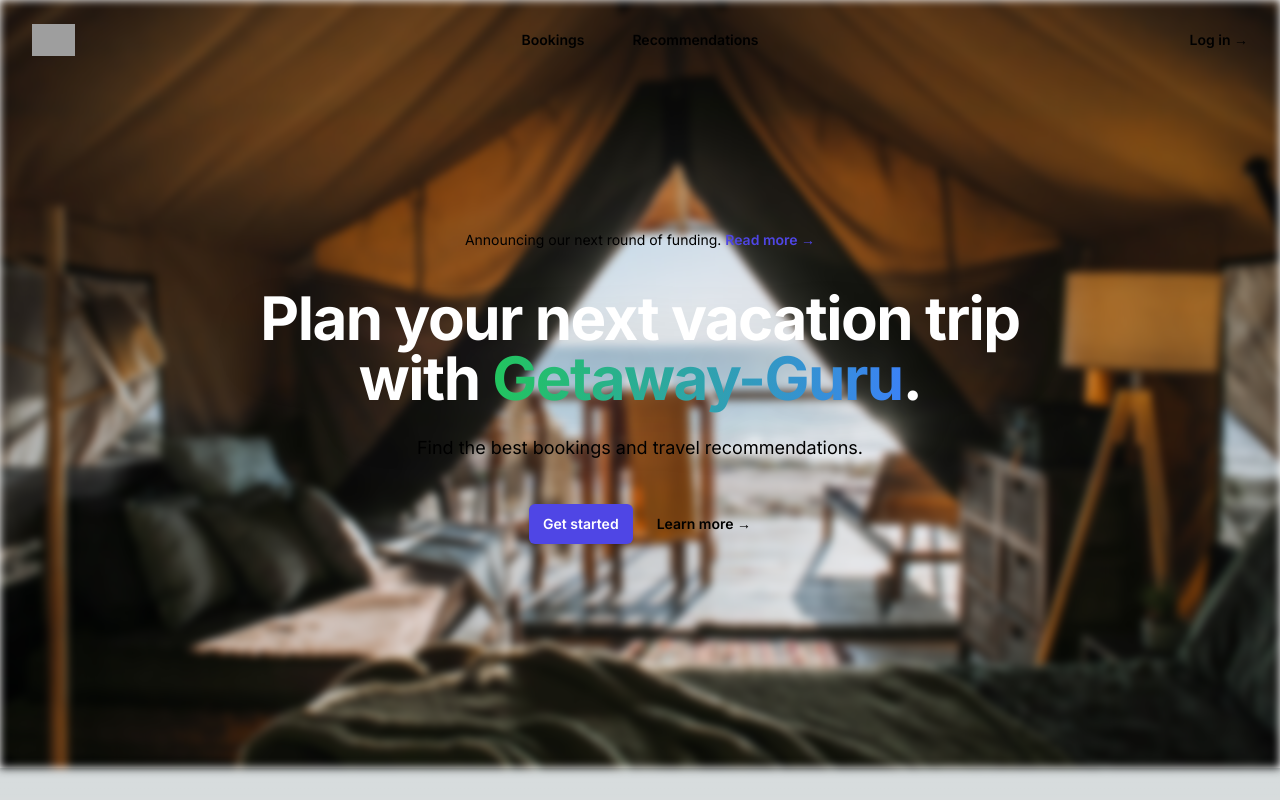
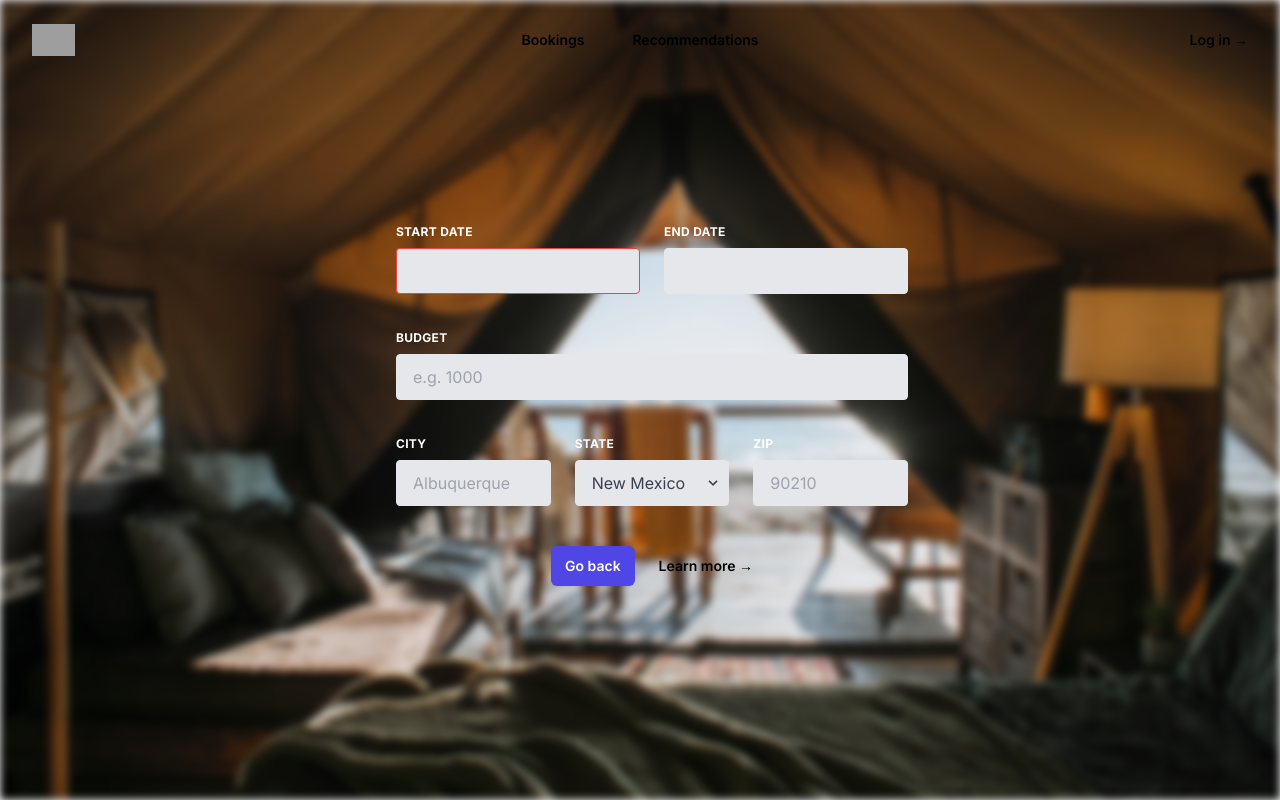
Before and after one commit to joe-lin-tech/getaway-guru, a Next.js app: page / in a window 1280 px wide. Both pictures are taken after a click on the link "Get started". Built offline with nearby package versions, Linux system fonts and the light colour scheme; grey boxes are pictures that could not be loaded.

Commit message:
Added form page to home page

```diff
--- /dev/null
+++ b/components/form.js
@@ -0,0 +1,100 @@
+import React from 'react';
+
+
+export default function Form({ setShowForm }) {
+
+  const handleButtonClick = () => {
+    console.log('display hero');
+    setShowForm(false);
+  };
+
+  return (
+    <div className="bg-white w-full">
+      <div className="relative isolate flex justify-center">
+        <div
+          className="absolute -z-10 h-full w-full blur-sm"
+          aria-hidden="true"
+        >
+          <img
+            src="/hero.jpeg"
+            alt=""
+            className="inset-0 -z-10 h-full w-full object-cover"
+          />
+        </div>
+        <div className="max-w-3xl h-screen py-32 sm:py-48 lg:py-56">
+          <div className="hidden sm:mb-8 sm:flex sm:justify-center">
+            <div className="relative rounded-full px-3 py-1 text-sm leading-6"></div>
+    <form class="w-full max-w-lg">
+      <div class="flex flex-wrap -mx-3 mb-6">
+        <div class="w-full md:w-1/2 px-3 mb-6 md:mb-0">
+          <label class="block uppercase tracking-wide text-white text-xs font-bold mb-2" for="grid-first-name">
+            Start Date
+          </label>
+          <input class="appearance-none block w-full bg-gray-200 text-gray-700 border border-red-500 rounded py-3 px-4 mb-3 leading-tight focus:outline-none focus:bg-white" id="grid-first-name" type="text" />
+
+        </div>
+        <div class="w-full md:w-1/2 px-3">
+          <label class="block uppercase tracking-wide text-white text-xs font-bold mb-2" for="grid-last-name">
+            End Date
+          </label>
+          <input class="appearance-none block w-full bg-gray-200 text-gray-700 border border-gray-200 rounded py-3 px-4 leading-tight focus:outline-none focus:bg-white focus:border-gray-500" id="grid-start-name" type="text" />
+        </div>
+      </div>
+      <div class="flex flex-wrap -mx-3 mb-6">
+        <div class="w-full px-3">
+          <label class="block uppercase tracking-wide text-white text-xs font-bold mb-2" for="grid-password">
+            Budget
+          </label>
+          <input class="appearance-none block w-full bg-gray-200 text-gray-700 border border-gray-200 rounded py-3 px-4 mb-3 leading-tight focus:outline-none focus:bg-white focus:border-gray-500" id="grid-budget" type="decimal" placeholder="e.g. 1000" />
+
+        </div>
+      </div>
+      <div class="flex flex-wrap -mx-3 mb-2">
+        <div class="w-full md:w-1/3 px-3 mb-6 md:mb-0">
+          <label class="block uppercase tracking-wide text-white text-xs font-bold mb-2" for="grid-city">
+            City
+          </label>
+          <input class="appearance-none block w-full bg-gray-200 text-gray-700 border border-gray-200 rounded py-3 px-4 leading-tight focus:outline-none focus:bg-white focus:border-gray-500" id="grid-city" type="text" placeholder="Albuquerque" />
+        </div>
+        <div class="w-full md:w-1/3 px-3 mb-6 md:mb-0">
+          <label class="block uppercase tracking-wide text-white text-xs font-bold mb-2" for="grid-state">
+            State
+          </label>
+          <div class="relative">
+            <select class="block appearance-none w-full bg-gray-200 border border-gray-200 text-gray-700 py-3 px-4 pr-8 rounded leading-tight focus:outline-none focus:bg-white focus:border-gray-500" id="grid-state">
+              <option>New Mexico</option>
+              <option>Missouri</option>
+              <option>Texas</option>
+            </select>
+            <div class="pointer-events-none absolute inset-y-0 right-0 flex items-center px-2 text-gray-700">
+              <svg class="fill-current h-4 w-4" xmlns="http://www.w3.org/2000/svg" viewBox="0 0 20 20"><path d="M9.293 12.95l.707.707L15.657 8l-1.414-1.414L10 10.828 5.757 6.586 4.343 8z" /></svg>
+            </div>
+          </div>
+        </div>
+        <div class="w-full md:w-1/3 px-3 mb-6 md:mb-0">
+          <label class="block uppercase tracking-wide text-white text-xs font-bold mb-2" for="grid-zip">
+            Zip
+          </label>
+          <input class="appearance-none block w-full bg-gray-200 text-gray-700 border border-gray-200 rounded py-3 px-4 leading-tight focus:outline-none focus:bg-white focus:border-gray-500" id="grid-zip" type="text" placeholder="90210" />
+        </div>
+      </div>
+
+      <div className="mt-10 flex items-center justify-center gap-x-6">
+              <a
+
+                onClick={handleButtonClick}
+                className="rounded-md bg-indigo-600 px-3.5 py-2.5 text-sm font-semibold text-white shadow-sm hover:bg-indigo-500 focus-visible:outline focus-visible:outline-2 focus-visible:outline-offset-2 focus-visible:outline-indigo-600"
+              >
+                Go back
+              </a>
+              <a href="#" className="text-sm font-semibold leading-6">
+                Learn more <span aria-hidden="true">→</span>
+              </a>
+            </div>
+    </form>
+    </div>
+    </div>
+    </div>
+    </div>
+  );
+}
--- a/components/hero.js
+++ b/components/hero.js
@@ -1,5 +1,11 @@
 
-const Hero = () => {
+const Hero = ({ setShowForm }) => {
+
+  const handleButtonClick = () => {
+    console.log('display form');
+    setShowForm(true);
+  };
+
   return (
     <div className="bg-white w-full">
       <div className="relative isolate flex justify-center">
@@ -13,7 +19,7 @@ const Hero = () => {
             className="inset-0 -z-10 h-full w-full object-cover"
           />
         </div>
-        <div className="max-w-3xl py-32 sm:py-48 lg:py-56">
+        <div className="max-w-3xl py-32 sm:py-48 lg:py-56 h-screen">
           <div className="hidden sm:mb-8 sm:flex sm:justify-center">
             <div className="relative rounded-full px-3 py-1 text-sm leading-6">
               Announcing our next round of funding.{' '}
@@ -35,7 +41,8 @@ const Hero = () => {
             </p>
             <div className="mt-10 flex items-center justify-center gap-x-6">
               <a
-                onClick={() => console.log("HELLO")}
+
+                onClick={handleButtonClick}
                 className="rounded-md bg-indigo-600 px-3.5 py-2.5 text-sm font-semibold text-white shadow-sm hover:bg-indigo-500 focus-visible:outline focus-visible:outline-2 focus-visible:outline-offset-2 focus-visible:outline-indigo-600"
               >
                 Get started
--- a/package.json
+++ b/package.json
@@ -11,12 +11,14 @@
   "dependencies": {
     "@headlessui/react": "^1.7.14",
     "@heroicons/react": "^2.0.17",
+    "@typeform/embed-react": "^2.20.0",
     "autoprefixer": "10.4.14",
     "axios": "^1.3.6",
     "classnames": "^2.3.2",
     "eslint": "8.39.0",
     "eslint-config-next": "13.3.1",
     "link": "^1.5.1",
+    "mdb-react-ui-kit": "^6.0.0",
     "next": "13.3.1",
     "postcss": "8.4.23",
     "react": "18.2.0",
--- a/pages/form.js
+++ /dev/null
@@ -1,47 +0,0 @@
-import React, { useState } from 'react'
-
-
-function form() {
-    const [location, setLocation] = useState();
-    const [checkin, setCheckin] = useState();
-    const [checkout, setCheckout] = useState();
-
-    const handleSubmit = (event) => {
-
-    }
-
-    return (
-        <form onSubmit={handleSubmit} className="flex flex-col items-center">
-          <label htmlFor="location" className="text-lg font-bold mb-2">
-            Location:
-            <input
-              type="text"
-              value={location}
-              onChange={(event) => setLocation(event.target.value)}
-              style={{ color: 'black'}}
-            />
-          </label>
-          <label htmlFor="checkin" className="text-lg font-bold mb-2">
-            Checkin:
-            <input
-              type="date"
-              value={checkin}
-              onChange={(event) => setCheckin(event.target.value)}
-              style={{ color: 'black'}}
-            />
-          </label>
-          <label htmlFor="checkout" className="text-lg font-bold mb-2">
-            Checkout:
-            <input
-              type="date"
-              value={checkout}
-              onChange={(event) => setCheckout(event.target.value)}
-              style={{ color: 'black'}}
-            />
-          </label>
-          <button type="submit" className="bg-green-500 text-white p-2 rounded">Submit</button>
-        </form>
-      );
-}
-
-export default form
--- a/pages/index.js
+++ b/pages/index.js
@@ -2,16 +2,25 @@ import Image from 'next/image'
 import { Inter } from 'next/font/google'
 import Hero from '@/components/hero'
 import Navigation from '@/components/navigation'
+import { useState } from 'react';
+import Form from '@/components/form'
+
 
 const inter = Inter({ subsets: ['latin'] })
 
 const Home = () => {
+
+  const [showForm, setShowForm] = useState(false);
+
+
+
   return (
     <main
       className={`flex h-full flex-col items-center justify-between ${inter.className}`}
     >
       <Navigation />
-      <Hero />
+      {showForm ? (<Form setShowForm={setShowForm} />) : (<Hero setShowForm={setShowForm} />)}
+
     </main>
   )
 }
```
Also changed, not shown: 1 other file (tests, documents, lock files or other folders).
